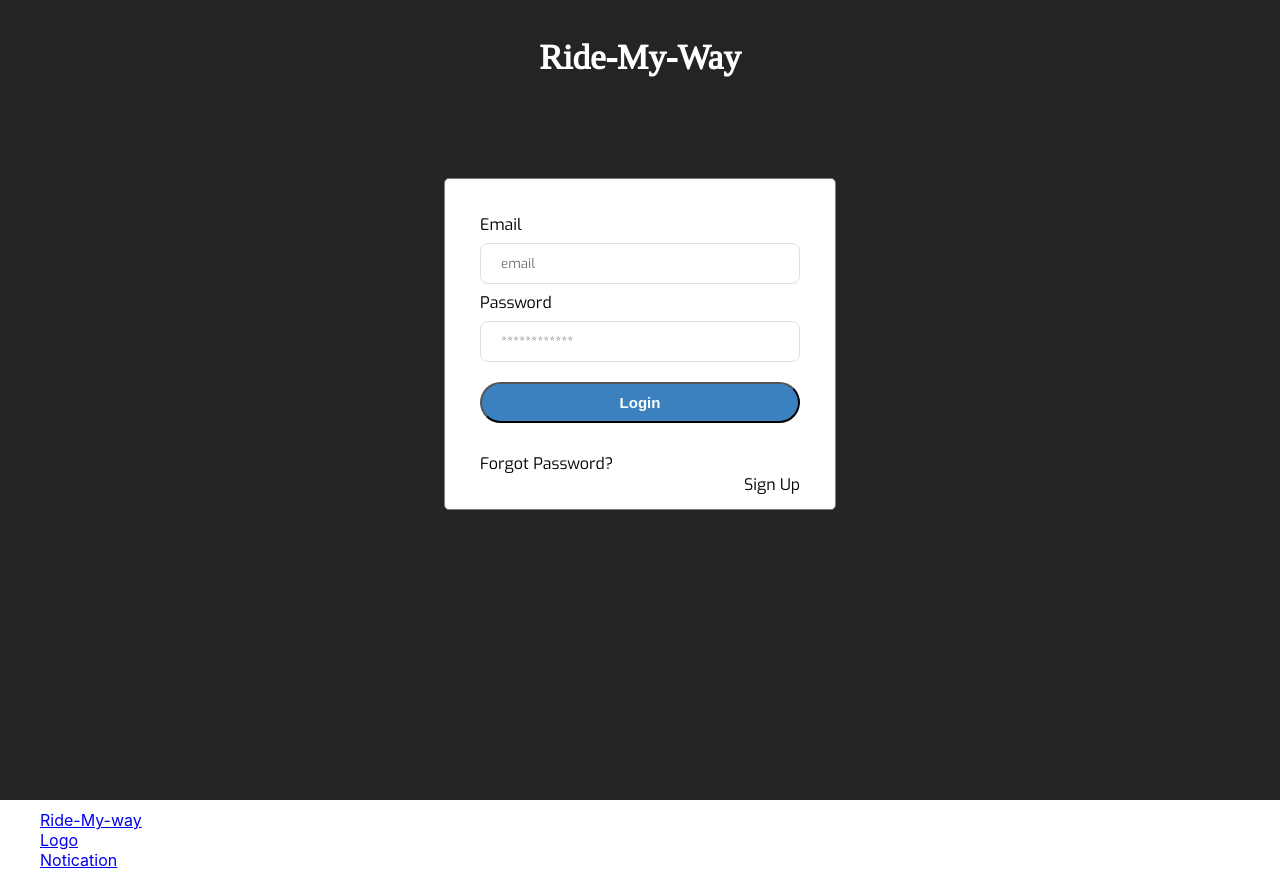
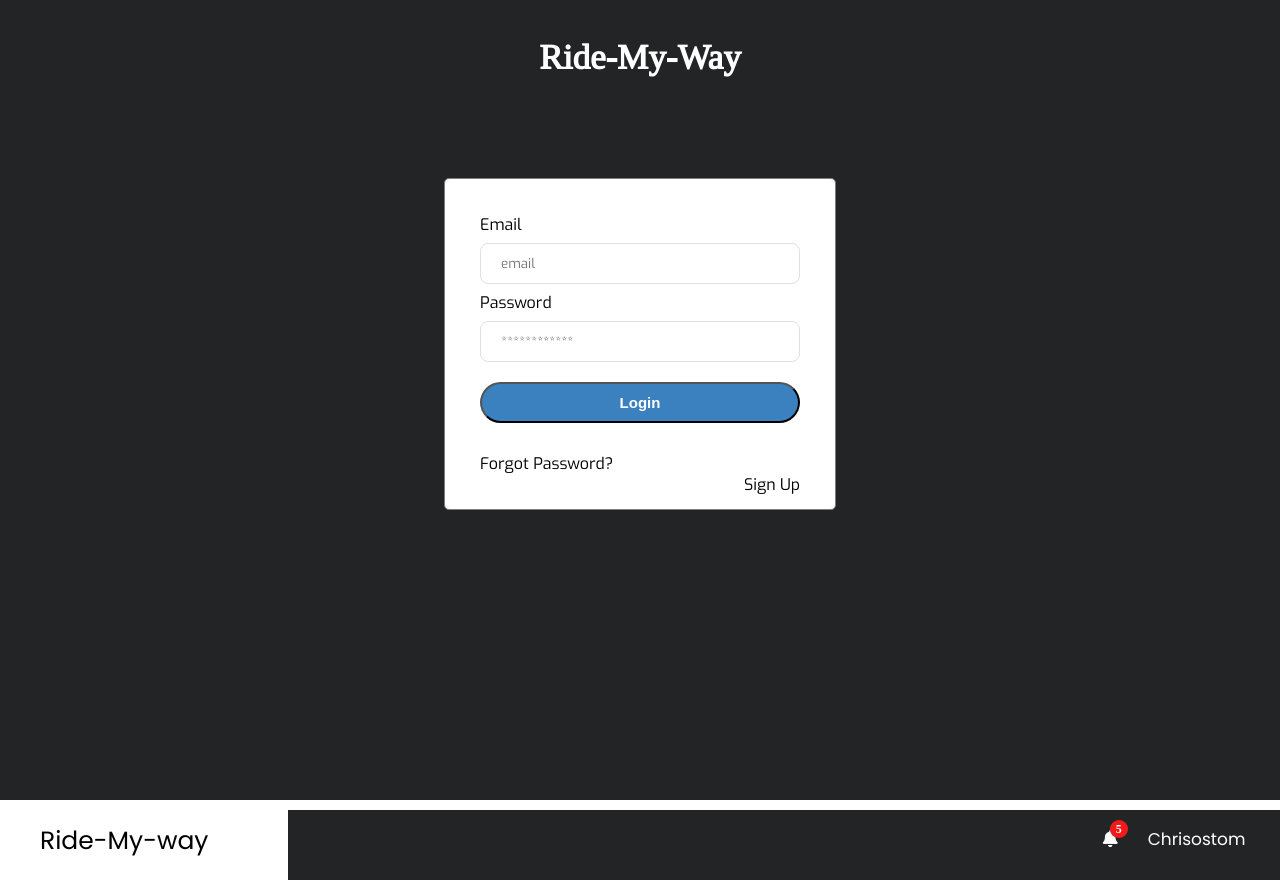
Before and after one commit to chrisoemma/ride-my-way, a React (Create React App) app in the folder front-end/: page / in a window 1280 px wide. Built offline with nearby package versions, Linux system fonts and the light colour scheme.

Commit message:
Add notification and badge in navbar: Notification bell and badge is added plus font look of navbar

```diff
--- a/front-end/public/index.html
+++ b/front-end/public/index.html
@@ -13,6 +13,9 @@
   <link rel="manifest" href="%PUBLIC_URL%/manifest.json" />
   <link href="https://fonts.googleapis.com/css?family=Tinos&display=swap" rel="stylesheet">
   <link href="https://fonts.googleapis.com/css?family=Exo&display=swap" rel="stylesheet">
+  <link rel="stylesheet" href="https://use.fontawesome.com/releases/v5.8.2/css/all.css"
+    integrity="sha384-oS3vJWv+0UjzBfQzYUhtDYW+Pj2yciDJxpsK1OYPAYjqT085Qq/1cq5FLXAZQ7Ay" crossorigin="anonymous">
+  <link href="https://fonts.googleapis.com/css?family=Poppins&display=swap" rel="stylesheet">
   <!--
       Notice the use of %PUBLIC_URL% in the tags above.
       It will be replaced with the URL of the `public` folder during the build.
--- a/front-end/src/App.css
+++ b/front-end/src/App.css
@@ -103,6 +103,55 @@ input[type="password"],
   overflow: hidden;
   z-index: 100;
 }
+
+.navbar a {
+  float: left;
+  text-align: center;
+  padding-top: 16px;
+  text-decoration: none;
+  font-size: 17px;
+  color: #fff;
+}
+
+.navbar .brand a {
+  color: #000;
+  font-size: 25px;
+  font-family: "Poppins", sans-serif;
+  line-height: 1.2em;
+}
+
+.navbar .pull-right {
+  float: right;
+  width: 80%;
+  background-color: #232426;
+  height: 10vmin;
+}
+
+.navbar .pull-right li a {
+  float: right;
+  margin-right: 30px;
+  font-family: "Poppins", sans-serif;
+}
+
+.badge {
+  position: relative;
+}
+.badge[data-badge]:after {
+  content: attr(data-badge);
+  position: absolute;
+  top: -10px;
+  right: -10px;
+  font-size: 0.7em;
+  background: rgb(243, 26, 26);
+  color: white;
+  width: 18px;
+  height: 18px;
+  text-align: center;
+  line-height: 18px;
+  border-radius: 50%;
+  box-shadow: 0 0 1px #333;
+}
+
 /* .navbar header nav ul .brand {
   width: 80%;
   float: right;
--- a/front-end/src/components/layouts/Navbar.js
+++ b/front-end/src/components/layouts/Navbar.js
@@ -9,8 +9,8 @@ export class Navbar extends Component {
                         <ul>
                             <li className="brand"><a href="#">Ride-My-way</a></li>
                             <div className="pull-right">
-                                <li><a href="#">Logo</a></li>
-                                <li><a href="#">Notication</a></li>
+                                <li><a href="#">Chrisostom <img src="" /></a></li>
+                                <li><a href="#"><i className="fa fa-bell badge" data-badge="5" aria-hidden="true"></i></a></li>
                             </div>
                         </ul>
                     </nav>
```
